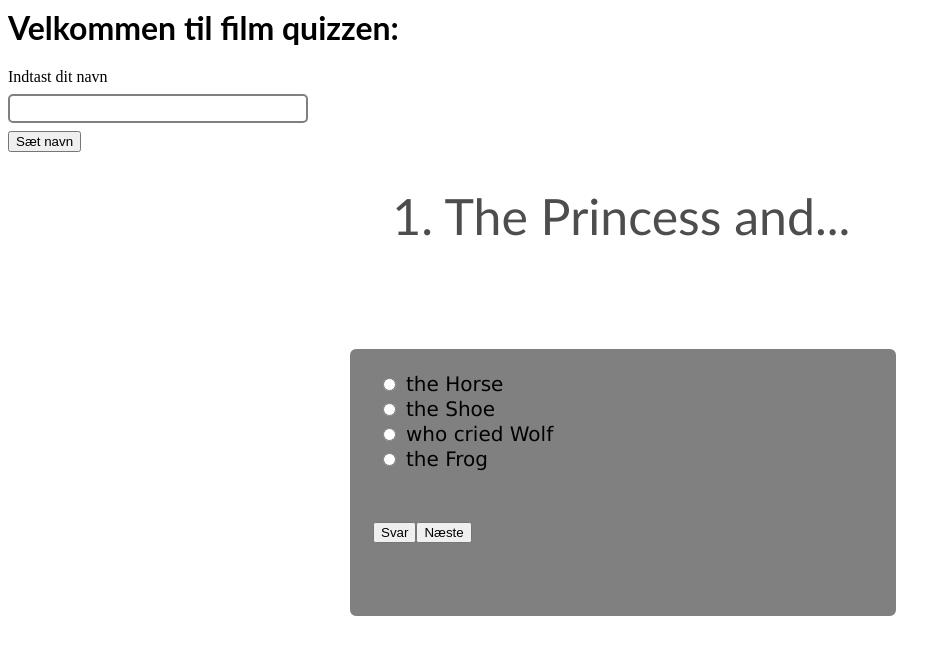
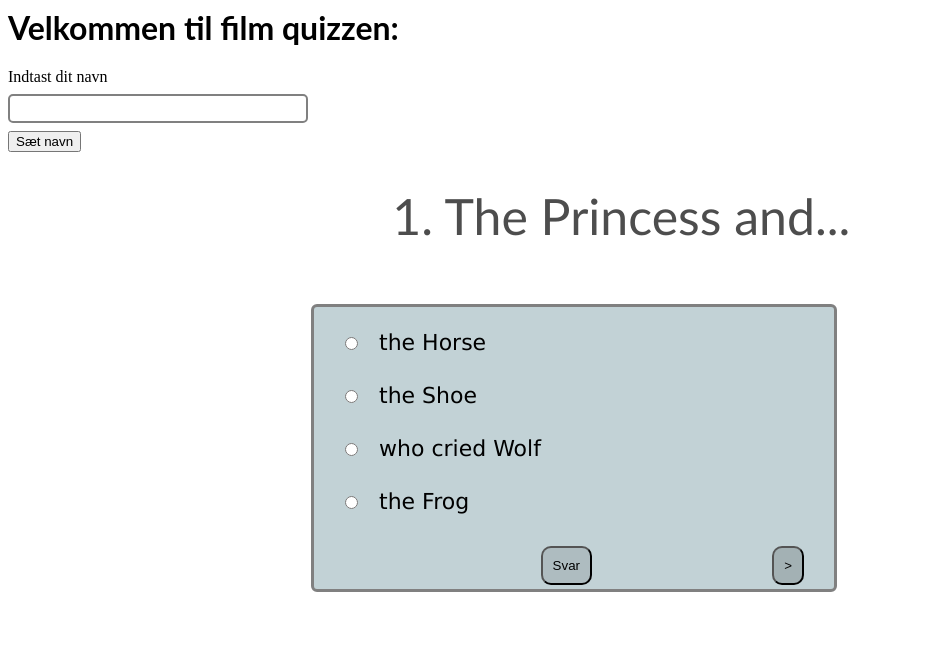
Before and after one commit to jisnjf/quiz, an Angular app: page / in a window 1280 px wide. Shown: the top 654 px of the page, without its empty margins (0-951 px from the left). Built offline with nearby package versions, Linux system fonts and the light colour scheme.

Commit message:
2 files modified

```diff
--- a/src/app/app.component.css
+++ b/src/app/app.component.css
@@ -17,16 +17,16 @@ p {
 .radio {
   width: 500px;
   border: 3px solid gray;
-  padding: 20px;
+  padding: 10px;
   text-align: left;
   position: fixed;
-  right: 30%;
-  bottom: 23%;
+  right: 443px;
+  bottom: 26%;
   font-family: 'Lucida Sans', 'Lucida Sans Regular', 'Lucida Grande', 'Lucida Sans Unicode', Geneva, Verdana, sans-serif;
-  font-size: 20px;
+  font-size: 22px;
   border-radius: 6px;
   margin: auto;
-  background-color: gray;
+  background-color: rgba(158, 183, 190, 0.623);
 }
 
 .rigtigt {
@@ -50,12 +50,47 @@ p {
 
 }
 
+.resultat{
+  width: 500px;
+  border: 3px solid gray;
+  padding: 20px;
+  text-align: left;
+  position: fixed;
+  right: 30%;
+  bottom: 55%;
+  font-family: 'Lucida Sans', 'Lucida Sans Regular', 'Lucida Grande', 'Lucida Sans Unicode', Geneva, Verdana, sans-serif;
+  font-size: 20px;
+  border-radius: 6px;
+  margin: auto;
+  background-color: rgba(190, 190, 190, 0.479);
+}
+
 h1{
   color: red;
 }
 
+.svar{
+ margin: 20px 21px;
+  padding: 10px;
+  position: fixed;
+  right: 667px;
+  bottom: 195px;
+  border-radius: 10px;
+  background-color: rgba(0, 0, 0, 0.103);
+}
+
+.næste{
+  margin: 20px 21px;
+  padding: 10px;
+  position: fixed;
+  right: 455px;
+  bottom: 195px;
+  border-radius: 10px;
+  background-color: rgba(0, 0, 0, 0.158);
+}
+
 input[type=radio] {
-  margin: 6px 10px;
+  margin: 20px 21px;
   padding: 20%;
 }
 
--- a/src/app/app.component.html
+++ b/src/app/app.component.html
@@ -32,8 +32,8 @@ Rigtigt
   Forkert
 </div>
   <p>
-    <button (click)="submit(1)"> Svar</button>
-    <button (click)="next()">Næste</button>
+    <button  class="svar"(click)="submit(1)"> Svar</button>
+    <button class="næste" (click)="next()">></button>
     </p>
 </form>
 </div>
@@ -59,9 +59,9 @@ Rigtigt
 <div *ngIf="correct ===false"class="forkert">
   Forkert
 </div>
- <p>
-    <button (click)="submit(2)"> Svar</button>
-    <button (click)="next()">Næste</button>
+  <p>
+    <button  class="svar"(click)="submit(1)"> Svar</button>
+    <button class="næste" (click)="next()">></button>
     </p>
 </form>
 </div>
@@ -81,9 +81,15 @@ Rigtigt
   <label for="wrong">the Beautiful</label><br>
   <input type="radio" value="4"(click)="setSelected(4)">
   <label for="right">the Ugly</label>
- <p>
-    <button (click)="submit(3)"> Svar</button>
-    <button (click)="next()">Næste</button>
+  <div *ngIf="correct ===true"class="rigtigt" >
+Rigtigt
+</div>
+<div *ngIf="correct ===false"class="forkert">
+  Forkert
+</div>
+  <p>
+    <button  class="svar"(click)="submit(1)"> Svar</button>
+    <button class="næste" (click)="next()">></button>
     </p>
 </form>
 </div>
@@ -103,9 +109,15 @@ Rigtigt
   <label for="right">Club</label><br>
   <input type="radio" value="4"(click)="setSelected(4)">
   <label for="wrong">Bar</label>
+  <div *ngIf="correct ===true"class="rigtigt" >
+Rigtigt
+</div>
+<div *ngIf="correct ===false"class="forkert">
+  Forkert
+</div>
   <p>
-    <button (click)="submit(4)"> Svar</button>
-    <button (click)="next()">Næste</button>
+    <button  class="svar"(click)="submit(1)"> Svar</button>
+    <button class="næste" (click)="next()">></button>
     </p>
 </form>
 </div>
@@ -125,9 +137,15 @@ Rigtigt
   <label for="wrong">Run</label><br>
   <input type="radio" value="4"(click)="setSelected(4)">
   <label for="wrong">Rump</label>
+  <div *ngIf="correct ===true"class="rigtigt" >
+Rigtigt
+</div>
+<div *ngIf="correct ===false"class="forkert">
+  Forkert
+</div>
   <p>
-    <button (click)="submit(5)"> Svar</button>
-    <button (click)="next()">Næste</button>
+    <button  class="svar"(click)="submit(1)"> Svar</button>
+    <button class="næste" (click)="next()">></button>
     </p>
 </form>
 </div>
@@ -138,9 +156,9 @@ Rigtigt
 </p>
 <!-- Svar muligheder -->
 </div>
-<div *ngIf="questionIndex===6"class="radio">
+<div *ngIf="questionIndex===6"class="resultat">
 <form >
-  <label >Du svarede {{counter}} rigtige</label>
+  <label >Ud af 5 svarede du {{counter}} rigtige</label>
 
 </form>
 </div>
```
